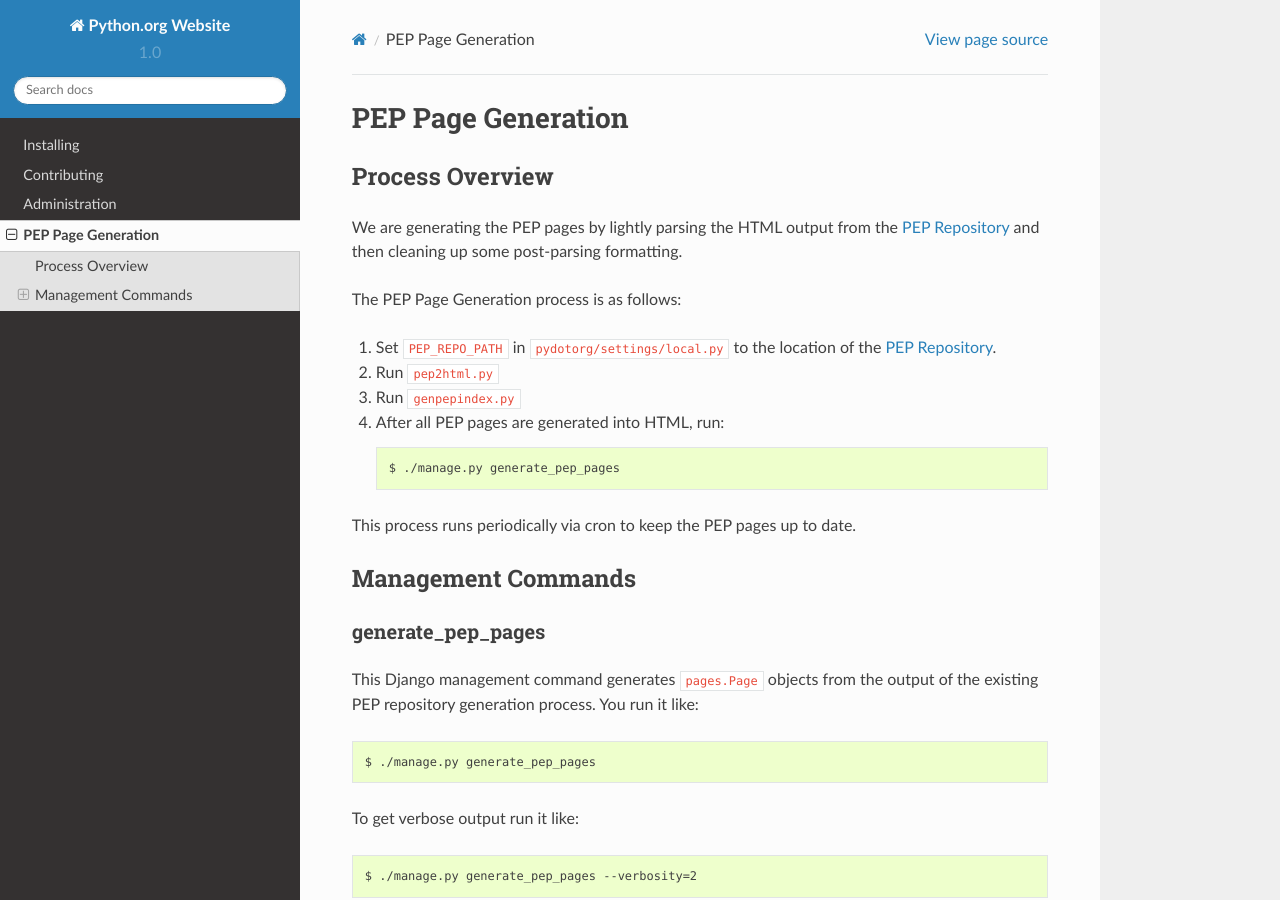
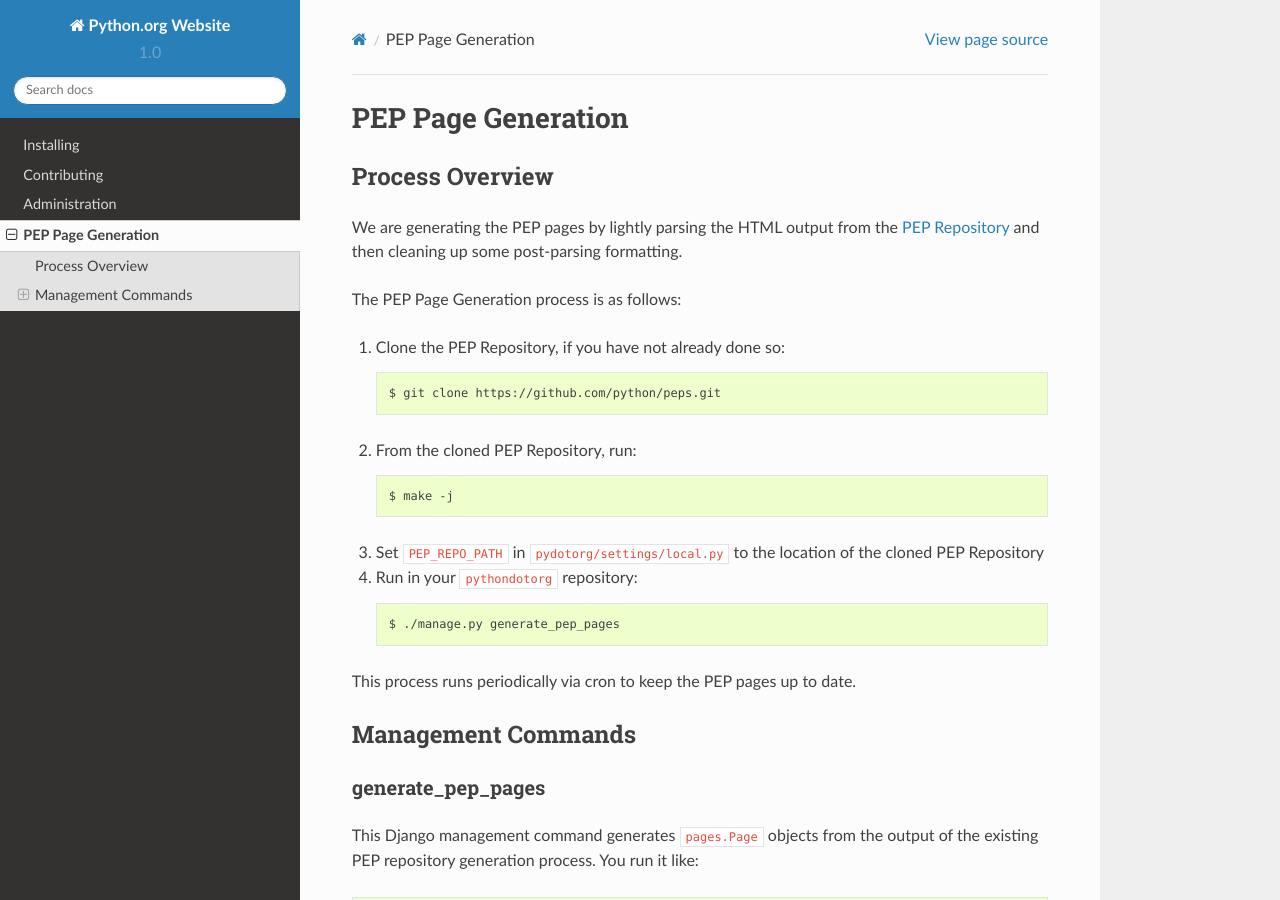
Before and after one commit to python/pythondotorg, a Sphinx documentation site: the page built from docs/source/pep_generation.rst, in a window 1280 px wide and 900 px high. Built offline with Sphinx 7.4.7 and the Read the Docs theme 2.0.0, drawn with Linux system fonts in a browser that asks for light colours.

Commit message:
Improve documentation for generating PEP pages. (#1015)

```diff
--- a/docs/source/pep_generation.rst
+++ b/docs/source/pep_generation.rst
@@ -11,11 +11,18 @@
 
 The PEP Page Generation process is as follows:
 
-1. Set ``PEP_REPO_PATH`` in ``pydotorg/settings/local.py`` to the location
-   of the `PEP Repository`_.
-2. Run ``pep2html.py``
-3. Run ``genpepindex.py``
-4. After all PEP pages are generated into HTML, run::
+1. Clone the PEP Repository, if you have not already done so::
+
+      $ git clone https://github.com/python/peps.git
+
+2. From the cloned PEP Repository, run::
+
+      $ make -j
+
+3. Set ``PEP_REPO_PATH`` in ``pydotorg/settings/local.py`` to the location
+   of the cloned PEP Repository
+
+4. Run in your ``pythondotorg`` repository::
 
    $ ./manage.py generate_pep_pages
 
@@ -45,4 +52,4 @@
 This simply dumps our PEP related pages as JSON. The ``dumpdata`` content is
 written to ``stdout`` just like a normal ``dumpdata`` command.
 
-.. _PEP Repository: https://hg.python.org/peps/
+.. _PEP Repository: https://github.com/python/peps.git
```
